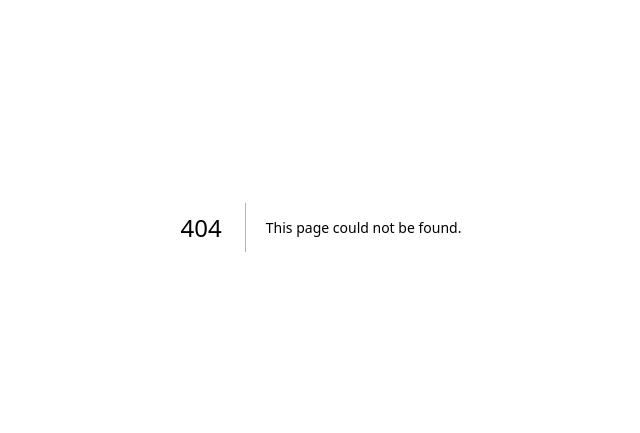
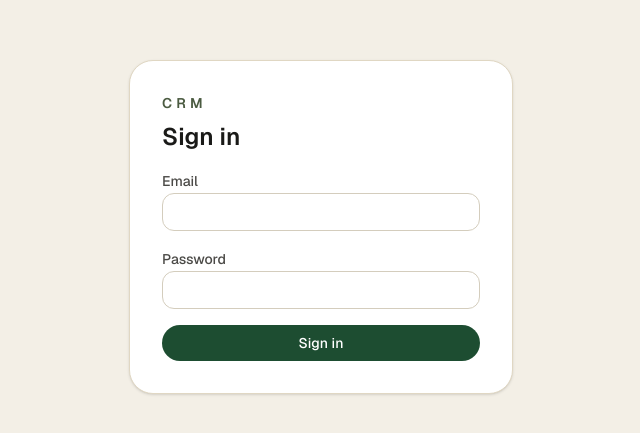
Before and after one commit to gisellesand-cmd/LEAD-GENE, a Next.js app: page /crm/login in a window 1280 px wide. Before the commit this address had no page. Shown: the part 173-606 px from the top of the page, without its empty margins (319-959 px from the left). Built offline with nearby package versions, Linux system fonts and the light colour scheme.

Commit message:
Add Supabase Auth to the CRM
Every /crm route and the leads-read API now require a logged-in
session (PRD Section 11) — previously anyone with the URL could see
all leads. Sign-up stays admin-only; accounts are created manually.

```diff
--- a/app/api/leads/route.ts
+++ b/app/api/leads/route.ts
@@ -1,9 +1,19 @@
 import { NextResponse } from "next/server";
 import { addLead, readLeads, type LeadSource } from "@/lib/leads-store";
+import { createClient } from "@/lib/supabase/server";
 
 export async function GET(request: Request) {
   const { searchParams } = new URL(request.url);
   if (searchParams.get("view") === "crm") {
+    const supabase = await createClient();
+    const {
+      data: { user },
+    } = await supabase.auth.getUser();
+
+    if (!user) {
+      return NextResponse.json({ error: "Unauthorized" }, { status: 401 });
+    }
+
     const leads = await readLeads();
     return NextResponse.json({ leads });
   }
--- /dev/null
+++ b/app/crm/login/page.tsx
@@ -0,0 +1,84 @@
+"use client";
+
+import { useState, type FormEvent } from "react";
+import { useRouter } from "next/navigation";
+import { createClient } from "@/lib/supabase/client";
+
+export default function CRMLoginPage() {
+  const router = useRouter();
+  const [email, setEmail] = useState("");
+  const [password, setPassword] = useState("");
+  const [error, setError] = useState("");
+  const [loading, setLoading] = useState(false);
+
+  const handleSubmit = async (event: FormEvent<HTMLFormElement>) => {
+    event.preventDefault();
+    setError("");
+    setLoading(true);
+
+    const supabase = createClient();
+    const { error: signInError } = await supabase.auth.signInWithPassword({ email, password });
+
+    setLoading(false);
+
+    if (signInError) {
+      setError("Invalid email or password.");
+      return;
+    }
+
+    router.push("/crm");
+    router.refresh();
+  };
+
+  return (
+    <div className="flex min-h-screen items-center justify-center bg-[#f3efe6] p-6">
+      <form
+        onSubmit={handleSubmit}
+        className="w-full max-w-sm space-y-4 rounded-[1.5rem] border border-[#e0d7c3] bg-white p-8 shadow-sm"
+      >
+        <div>
+          <p className="text-sm font-semibold uppercase tracking-[0.3em] text-[#4b5b41]">CRM</p>
+          <h1 className="mt-2 text-2xl font-semibold text-[#1a1a18]">Sign in</h1>
+        </div>
+
+        <div className="space-y-1">
+          <label htmlFor="email" className="text-sm font-medium text-[#4b4a47]">
+            Email
+          </label>
+          <input
+            id="email"
+            type="email"
+            required
+            value={email}
+            onChange={(event) => setEmail(event.target.value)}
+            className="w-full rounded-xl border border-[#d4cdbd] px-3 py-2 text-sm"
+          />
+        </div>
+
+        <div className="space-y-1">
+          <label htmlFor="password" className="text-sm font-medium text-[#4b4a47]">
+            Password
+          </label>
+          <input
+            id="password"
+            type="password"
+            required
+            value={password}
+            onChange={(event) => setPassword(event.target.value)}
+            className="w-full rounded-xl border border-[#d4cdbd] px-3 py-2 text-sm"
+          />
+        </div>
+
+        {error ? <p className="text-sm text-red-600">{error}</p> : null}
+
+        <button
+          type="submit"
+          disabled={loading}
+          className="w-full rounded-full bg-[#1d4d31] px-4 py-2 text-sm font-medium text-white disabled:opacity-60"
+        >
+          {loading ? "Signing in..." : "Sign in"}
+        </button>
+      </form>
+    </div>
+  );
+}
--- a/app/crm/page.tsx
+++ b/app/crm/page.tsx
@@ -2,6 +2,8 @@
 
 import { useEffect, useMemo, useState } from "react";
 import Link from "next/link";
+import { useRouter } from "next/navigation";
+import { createClient } from "@/lib/supabase/client";
 import type { Lead, LeadSource, LeadStatus } from "@/lib/leads-store";
 
 const stages: Array<{ key: LeadStatus; label: string }> = [
@@ -22,9 +24,17 @@ const sourceLabel: Record<LeadSource, string> = {
 };
 
 export default function CRMPage() {
+  const router = useRouter();
   const [leads, setLeads] = useState<Lead[]>([]);
   const [selectedLeadId, setSelectedLeadId] = useState<string | null>(null);
   const [loading, setLoading] = useState(true);
+
+  const handleSignOut = async () => {
+    const supabase = createClient();
+    await supabase.auth.signOut();
+    router.push("/crm/login");
+    router.refresh();
+  };
 
   useEffect(() => {
     const loadLeads = async () => {
@@ -56,6 +66,13 @@ export default function CRMPage() {
           <div className="flex gap-3">
             <Link href="/" className="rounded-full border border-[#d2c8b5] px-4 py-2 text-sm font-medium">Back to landing</Link>
             <button className="rounded-full bg-[#1d4d31] px-4 py-2 text-sm font-medium text-white">+ Add lead</button>
+            <button
+              type="button"
+              onClick={handleSignOut}
+              className="rounded-full border border-[#d2c8b5] px-4 py-2 text-sm font-medium"
+            >
+              Sign out
+            </button>
           </div>
         </div>
 
--- /dev/null
+++ b/lib/supabase/client.ts
@@ -0,0 +1,8 @@
+import { createBrowserClient } from "@supabase/ssr";
+
+export function createClient() {
+  return createBrowserClient(
+    process.env.NEXT_PUBLIC_SUPABASE_URL!,
+    process.env.NEXT_PUBLIC_SUPABASE_ANON_KEY!,
+  );
+}
--- /dev/null
+++ b/lib/supabase/middleware.ts
@@ -0,0 +1,49 @@
+import { createServerClient } from "@supabase/ssr";
+import { NextResponse, type NextRequest } from "next/server";
+
+// Gatekeeper for the CRM (PRD Section 11: "every CRM route ... requires a
+// valid session"). The public landing page and its API routes (/api/quote,
+// /api/leads POST) are untouched — only /crm/* goes through this check.
+export async function updateSession(request: NextRequest) {
+  let response = NextResponse.next({ request });
+
+  const supabase = createServerClient(
+    process.env.NEXT_PUBLIC_SUPABASE_URL!,
+    process.env.NEXT_PUBLIC_SUPABASE_ANON_KEY!,
+    {
+      cookies: {
+        getAll() {
+          return request.cookies.getAll();
+        },
+        setAll(cookiesToSet) {
+          cookiesToSet.forEach(({ name, value }) => request.cookies.set(name, value));
+          response = NextResponse.next({ request });
+          cookiesToSet.forEach(({ name, value, options }) => {
+            response.cookies.set(name, value, options);
+          });
+        },
+      },
+    },
+  );
+
+  const {
+    data: { user },
+  } = await supabase.auth.getUser();
+
+  const { pathname } = request.nextUrl;
+  const isLoginPage = pathname === "/crm/login";
+
+  if (!user && pathname.startsWith("/crm") && !isLoginPage) {
+    const loginUrl = request.nextUrl.clone();
+    loginUrl.pathname = "/crm/login";
+    return NextResponse.redirect(loginUrl);
+  }
+
+  if (user && isLoginPage) {
+    const crmUrl = request.nextUrl.clone();
+    crmUrl.pathname = "/crm";
+    return NextResponse.redirect(crmUrl);
+  }
+
+  return response;
+}
--- /dev/null
+++ b/lib/supabase/server.ts
@@ -0,0 +1,33 @@
+import { createServerClient } from "@supabase/ssr";
+import { cookies } from "next/headers";
+
+// Reads the CRM session from cookies. Used in Server Components and Route
+// Handlers to check who's logged in — never bypasses RLS (uses the anon
+// key), unlike lib/leads-store.ts's service-role client which writes on
+// behalf of the public landing form.
+export async function createClient() {
+  const cookieStore = await cookies();
+
+  return createServerClient(
+    process.env.NEXT_PUBLIC_SUPABASE_URL!,
+    process.env.NEXT_PUBLIC_SUPABASE_ANON_KEY!,
+    {
+      cookies: {
+        getAll() {
+          return cookieStore.getAll();
+        },
+        setAll(cookiesToSet) {
+          try {
+            cookiesToSet.forEach(({ name, value, options }) => {
+              cookieStore.set(name, value, options);
+            });
+          } catch {
+            // Called from a Server Component that can't set cookies — the
+            // middleware below refreshes the session on every request, so
+            // this is safe to ignore.
+          }
+        },
+      },
+    },
+  );
+}
--- a/package.json
+++ b/package.json
@@ -9,6 +9,7 @@
     "lint": "eslint"
   },
   "dependencies": {
+    "@supabase/ssr": "^0.12.4",
     "@supabase/supabase-js": "^2.111.0",
     "next": "16.2.9",
     "react": "19.2.4",
--- /dev/null
+++ b/proxy.ts
@@ -0,0 +1,14 @@
+import { type NextRequest } from "next/server";
+import { updateSession } from "@/lib/supabase/middleware";
+
+export async function proxy(request: NextRequest) {
+  return updateSession(request);
+}
+
+// /api/leads is deliberately NOT matched here: its POST is the public
+// landing form's submit endpoint (must stay unauthenticated). The GET
+// (?view=crm) checks the session itself in app/api/leads/route.ts instead,
+// since a redirect response doesn't make sense for an API call.
+export const config = {
+  matcher: ["/crm/:path*"],
+};
```
Also changed, not shown: 1 other file (tests, documents, lock files or other folders).
